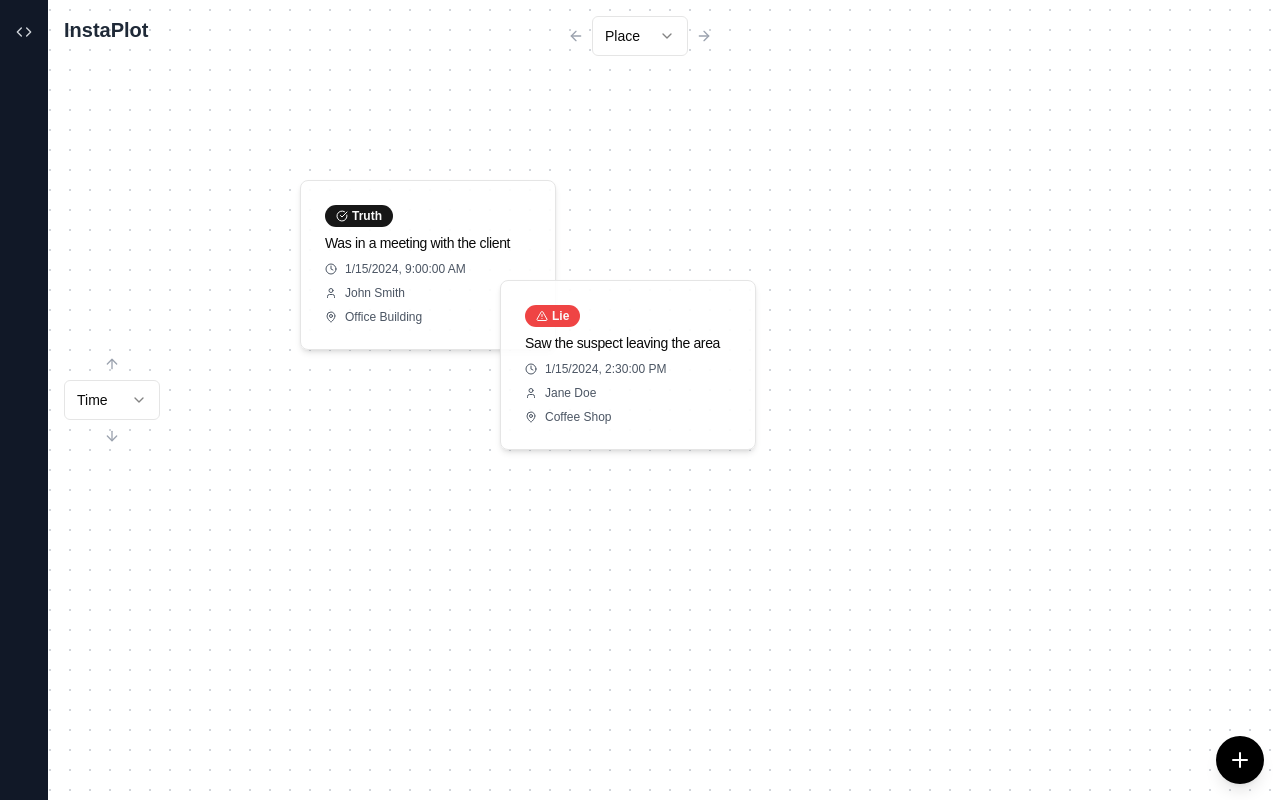
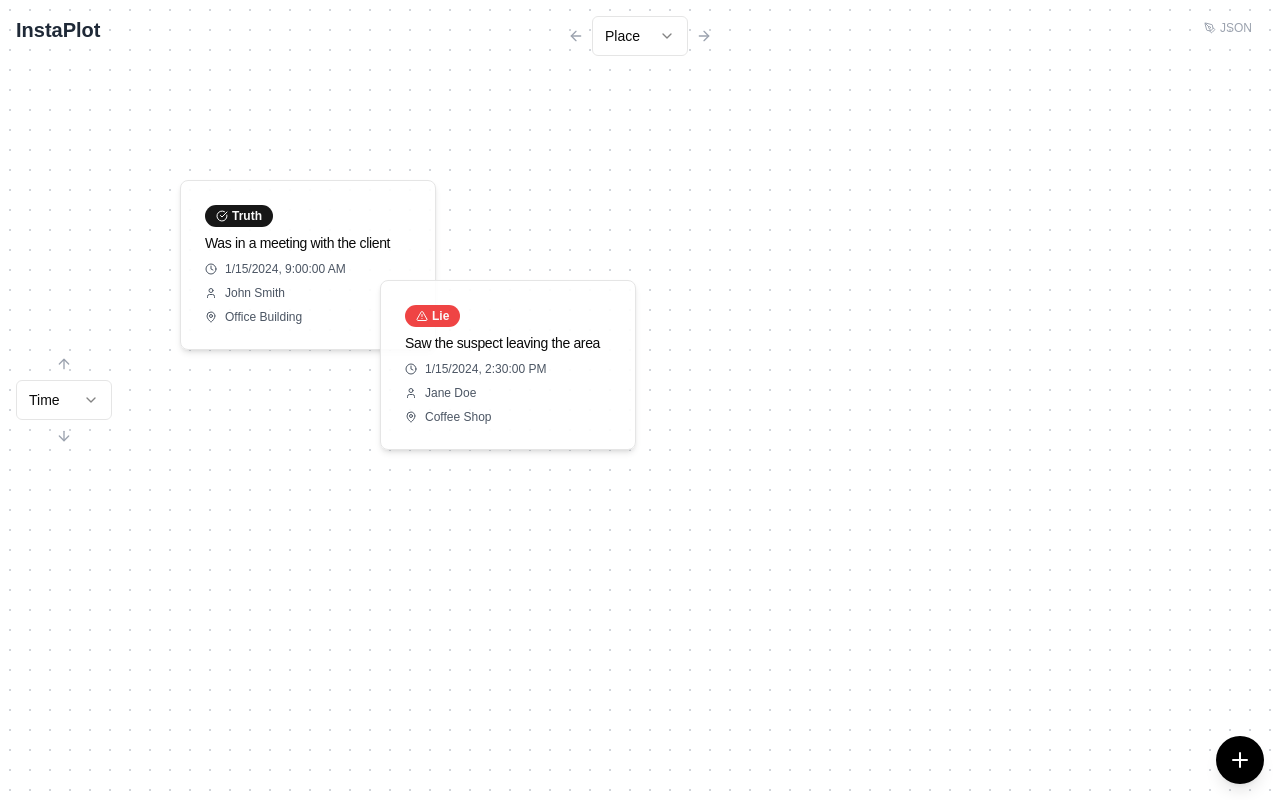
Before and after one commit to SachikoNitta/instaPlot, a Next.js app: page / in a window 1280 px wide. Built offline with nearby package versions, Linux system fonts and the light colour scheme.

Commit message:
fixed json editor button to be less prominent and make the json form cover the full browser

```diff
--- a/components/plot-builder.tsx
+++ b/components/plot-builder.tsx
@@ -9,7 +9,7 @@ import { Textarea } from "@/components/ui/textarea"
 import { Switch } from "@/components/ui/switch"
 import { Badge } from "@/components/ui/badge"
 import { Select, SelectContent, SelectItem, SelectTrigger, SelectValue } from "@/components/ui/select"
-import { Plus, MapPin, User, Clock, AlertTriangle, CheckCircle, Trash2, Edit, ArrowLeft, ArrowRight, ArrowUp, ArrowDown, Code } from "lucide-react"
+import { Plus, MapPin, User, Clock, AlertTriangle, CheckCircle, Trash2, Edit, ArrowLeft, ArrowRight, ArrowUp, ArrowDown, PenTool } from "lucide-react"
 import { motion } from "framer-motion"
 
 interface CaseCard {
@@ -258,18 +258,21 @@ export default function PlotBuilder() {
           minHeight: "100vh",
           backgroundImage: `radial-gradient(circle, #d1d5db 1px, transparent 1px)`,
           backgroundSize: '20px 20px',
-          paddingLeft: '200px',
+          paddingLeft: '80px',
           paddingTop: '80px',
           paddingRight: '80px',
           paddingBottom: '80px'
         }}
       >
           {/* InstaPlot logo at top left */}
-          <div className="fixed top-4 left-16 z-30 pointer-events-none">
+          {!showJsonEditor && (
+            <div className="fixed top-4 left-4 z-30 pointer-events-none">
               <div className="text-xl font-bold text-gray-800">InstaPlot</div>
             </div>
+          )}
 
           {/* X-axis selector at top */}
+          {!showJsonEditor && (
             <div className="fixed top-4 left-1/2 transform -translate-x-1/2 flex items-center gap-2 z-30">
               <ArrowLeft className="w-4 h-4 text-gray-400" />
               <Select value={xAxisMode} onValueChange={(value: "place" | "actor" | "time") => setXAxisMode(value)}>
@@ -284,9 +287,11 @@ export default function PlotBuilder() {
               </Select>
               <ArrowRight className="w-4 h-4 text-gray-400" />
             </div>
+          )}
 
           {/* Y-axis selector on left */}
-          <div className="fixed left-16 top-1/2 transform -translate-y-1/2 flex flex-col items-center gap-2 z-30">
+          {!showJsonEditor && (
+            <div className="fixed left-4 top-1/2 transform -translate-y-1/2 flex flex-col items-center gap-2 z-30">
               <ArrowUp className="w-4 h-4 text-gray-400" />
               <Select value={yAxisMode} onValueChange={(value: "place" | "actor" | "time") => setYAxisMode(value)}>
                 <SelectTrigger className="w-24">
@@ -300,38 +305,30 @@ export default function PlotBuilder() {
               </Select>
               <ArrowDown className="w-4 h-4 text-gray-400" />
             </div>
+          )}
 
-          {/* Activity Bar - VSCode style */}
-          <div className="fixed left-0 top-0 h-full w-12 bg-gray-900 flex flex-col items-center py-4 gap-2 z-40">
-            {/* Toggle JSON Editor */}
+          {/* JSON Editor Toggle Button */}
           <button
             onClick={handleToggleJsonEditor}
-              className={`w-8 h-8 flex items-center justify-center rounded transition-colors ${
+            className={`fixed top-4 right-4 px-3 py-1 text-xs text-gray-400 hover:text-gray-600 transition-colors z-30 flex items-center gap-1 ${
               showJsonEditor
-                  ? 'bg-gray-700 text-white'
-                  : 'text-gray-300 hover:text-white hover:bg-gray-700'
+                ? 'text-gray-700'
+                : ''
             }`}
           >
-              <Code className="w-4 h-4" />
+            <PenTool className="w-3 h-3" />
+            JSON
           </button>
-
-          </div>
 
           {/* JSON Editor Pane */}
           {showJsonEditor ? (
-            <div className="absolute left-16 top-4 right-4 bottom-4 bg-white rounded-lg shadow-sm border p-6 z-10">
-              <div className="h-full flex flex-col">
-                <div className="flex items-center justify-between mb-4">
-                  <h2 className="text-lg font-semibold text-gray-800">JSON Editor</h2>
-                </div>
-
+            <div className="fixed inset-0 bg-white z-10">
               <Textarea
                 value={jsonContent}
                 onChange={(e) => setJsonContent(e.target.value)}
                 placeholder="Paste your JSON data here or click 'Export to Editor' to load current cards..."
-                  className="flex-1 font-mono text-sm resize-none"
+                className="w-full h-full font-mono text-sm resize-none border-0 rounded-none p-6"
               />
-              </div>
             </div>
           ) : (
             <>
```
Lines whose indentation alone changed are shown as unchanged.
